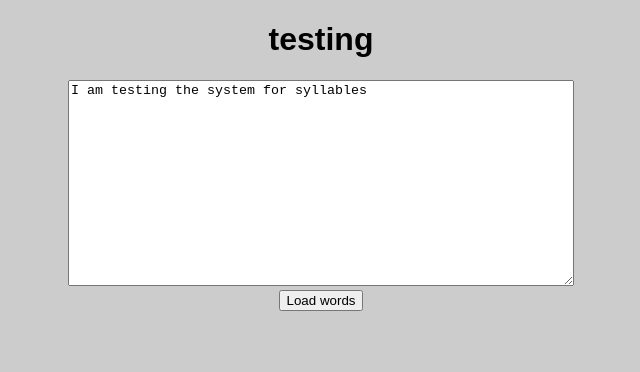
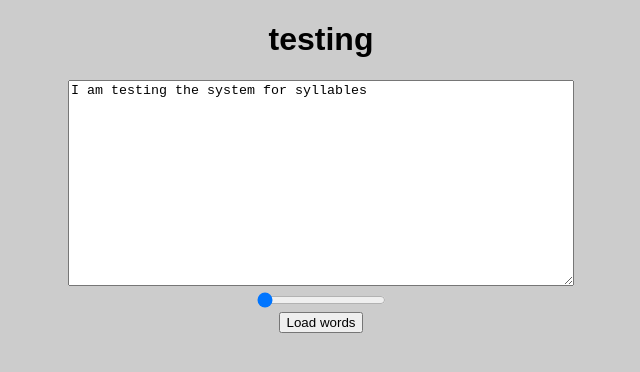
Before and after one commit to mattybrad/jed, a React app: page / in a window 1280 px wide. Shown: the top 372 px of the page, without its empty margins (319-959 px from the left). Built offline with nearby package versions, Linux system fonts and the light colour scheme.

Commit message:
slider moving through syllables

```diff
--- a/src/components/Singer/index.js
+++ b/src/components/Singer/index.js
@@ -4,10 +4,6 @@ import Syllable from './Syllable';
 
 export default class Singer {
   constructor() {
-    setTimeout(function(){
-      var test = new Word("syllables");
-      console.log(Word.getSyllables(test.rawPronunciation));
-    }.bind(this),2000);
     this.wordQueue = [];
     this.currentWord = null;
     this.syllableQueue = [];
@@ -49,7 +45,7 @@ export default class Singer {
     this.filter1Gain = f1Gain;
     this.filter2Gain = f2Gain;
     this.setFormant();
-    setInterval(this.nextSyllable.bind(this), 1000); // using an interval for now to simulate flow of words
+    //setInterval(this.nextSyllable.bind(this), 1000); // using an interval for now to simulate flow of words
   }
 
   setFormant() {
@@ -69,6 +65,7 @@ export default class Singer {
 
   addToWordQueue(words) {
     this.wordQueue = this.wordQueue.concat(words);
+    this.nextSyllable(); // temp
   }
 
   nextWord() {
--- a/src/pages/Home/index.jsx
+++ b/src/pages/Home/index.jsx
@@ -10,6 +10,9 @@ export default class Home extends React.Component {
     super(props);
     this.state = {
       rawWords: "I am testing the system for syllables",
+      sliderValue: 0,
+      syllableProgress: 0,
+      sliderDirectionPositive: true,
       pronunciationToolReady: false
     }
     this.singer = new Singer();
@@ -23,6 +26,25 @@ export default class Home extends React.Component {
   onTextChange(ev) {
     this.setState({
       rawWords: ev.target.value
+    })
+  }
+
+  onSliderChange(ev) {
+    var sliderValue = ev.target.value;
+    var oldDirection = this.state.sliderDirectionPositive;
+    var newDirection = this.state.sliderDirectionPositive;
+    if(oldDirection && sliderValue > 0.99) {
+      newDirection = false;
+    } else if(!oldDirection && sliderValue < 0.01) {
+      newDirection = true;
+    }
+    var syllableProgress = newDirection ? sliderValue : 1 - sliderValue;
+    if(newDirection != oldDirection) this.singer.nextSyllable();
+    this.singer.syllableProgress = syllableProgress;
+    this.setState({
+      sliderValue: sliderValue,
+      sliderDirectionPositive: newDirection,
+      syllableProgress: syllableProgress
     })
   }
 
@@ -42,6 +64,14 @@ export default class Home extends React.Component {
             <h1>testing</h1>
             <form onSubmit={this.onSubmit.bind(this)}>
               <textarea value={this.state.rawWords} onChange={this.onTextChange.bind(this)}/><br/>
+              <input
+                value={this.state.sliderValue}
+                type="range"
+                min={0}
+                max={1}
+                step={0.001}
+                onChange={this.onSliderChange.bind(this)}
+              /><br/>
               <input type="submit" value="Load words"></input>
             </form>
           </div>
```
